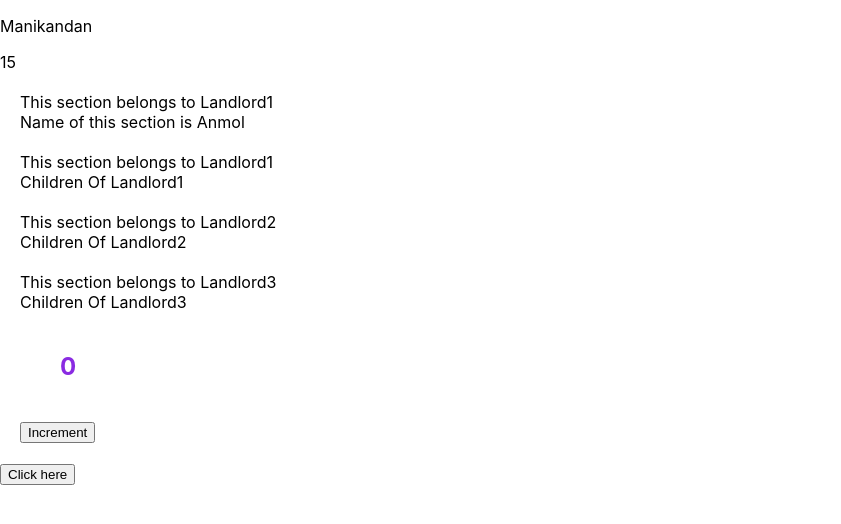
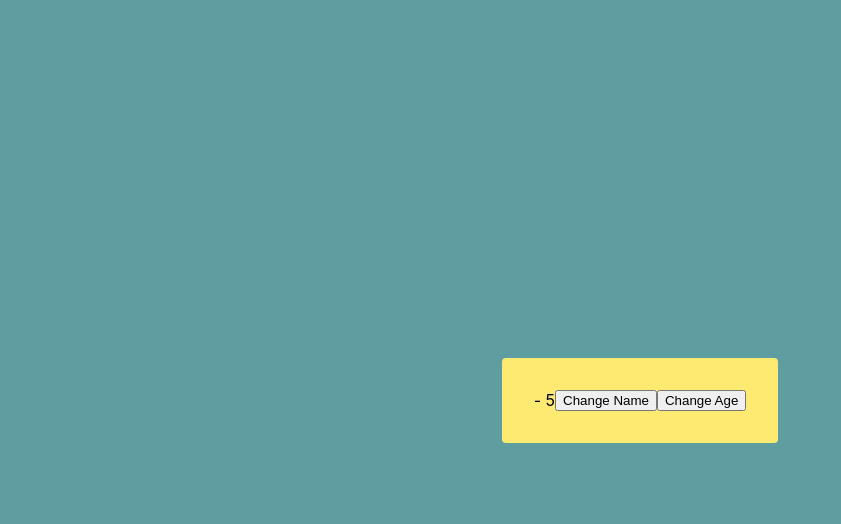
Before and after one commit to Manikandan-Pradeep/anmol_react_class, a React (Create React App) app: page / in a window 1280 px wide. Shown: the top 524 px of the page, without its empty margins (0-841 px from the left). Built offline with nearby package versions, Linux system fonts and the light colour scheme.

Commit message:
useRefs and useCallbacks explained

```diff
--- a/src/App.css
+++ b/src/App.css
@@ -1,17 +1,17 @@
-.section {
-    padding-left: 20px;
-    font-size: 16px;
-    margin: 20px 0;
+.appContainer {
+    height: 100vh;
+    width: 100vw;
+    background-color: cadetblue;
+    display: flex;
+    align-items: center;
+    justify-content: center;
 }
 
-.counter {
-    margin: 40px;
-    color: blueviolet;
-    font-size: 24px;
-    font-weight: 700
+.child {
+    background-color: rgb(255, 234, 113);
+    display: flex;
+    align-items: center;
+    justify-content: center;
+    padding: 32px;
+    border-radius: 4px;
 }
-
-.counterContainer {
-    margin: 20px 0;
-    padding-left: 20px;
-}
--- a/src/App.js
+++ b/src/App.js
@@ -1,25 +1,22 @@
-import React, { Component, Fragment } from 'react';
+import React, { useState } from 'react';
 import './App.css';
-import { Child, Child2 } from './Export'
+import StateEffectChild from './StateEffectChild'
+import RefChild from './RefChild'
+import UseCallbackChild from './UseCallbackChild'
 
-class App extends Component {
-  render = () => {
-    return (
-        <>
-          <div className="asdknasdl">
-            This is a Parent
-            <Child></Child>
-          </div>
-          <div className="asdknasdl">
-            This is a Parent
-            <Child></Child>
-          </div>
-        </>
-      // React.createElement('div', {className: 'asdknasdl'}, (
-      //   React.createElement(Child, null, 'This is Child' )
-      // ))
-    )
-  }
+const App = (props) => {
+
+  const [visible, setVisible] = useState(true)
+  const [name, setName] = useState('Anmol')
+
+  return (
+    <div className="appContainer">
+      {/* {visible ? <StateEffectChild name="Ram"/> : null}  */}
+      {/* {visible ? <RefChild name={name}/> : null}  */}
+      {visible ? <UseCallbackChild name="anmol"/> : null}
+      {/* <button onClick={() => setVisible(!visible)}>Parent Button</button> */}
+    </div>
+  )
 }
 
 export default App;
--- a/src/Application.js
+++ /dev/null
@@ -1,67 +0,0 @@
-import React, { Component } from 'react'
-import OwnerSection from './Section'
-import SetStateExplained from './StateExplanation'
-
-class Application extends Component {
-
-    constructor() {
-        super()
-        this.state = {
-            name: 'Manikandan',
-            age: 15,
-            visible: true
-        }
-    }
-
-    clickHandler = () => {
-        this.setState({
-            name: 'Anmol',
-            age: 25,
-            visible: !this.state.visible
-        })
-    }
-
-    render() {
-        return (
-            <div>
-                {
-                    this.state.visible ?
-                    (
-                        <>
-                            <p>{this.state.name}</p>
-                            <p>{this.state.age}</p>
-                        </>
-                    )
-                    :
-                    null
-                }
-
-                <OwnerSection owner="Landlord1" name="Anmol"/>
-
-                <OwnerSection owner="Landlord1">
-                    <div>
-                        Children Of Landlord1
-                    </div>
-                </OwnerSection>
-
-                <OwnerSection owner="Landlord2">
-                    <div>
-                        Children Of Landlord2
-                    </div>
-                </OwnerSection>
-
-                <OwnerSection owner="Landlord3">
-                    <div>
-                        Children Of Landlord3
-                    </div>
-                </OwnerSection>
-
-                <SetStateExplained/>
-
-                <button onClick={this.clickHandler}>Click here</button>
-            </div>
-        )
-    }
-}
-
-export default Application
--- /dev/null
+++ b/src/RefChild.js
@@ -0,0 +1,49 @@
+import React, { useState, useEffect, useCallback, useRef } from 'react';
+
+const RefChild = (props) => {
+
+    // constructor() {
+    //     // this.childRef = createRef(null) - Class Components
+    // }
+
+    // This method will not work in functional components, since the below line of code will always be initialized to null for every render
+    // let childRef = null
+
+    const childRef = useRef(null)
+    const countRef = useRef(0)
+    const [child, setChild] = useState(null)
+
+    useEffect(() => {
+        if(childRef.current) {
+            childRef.current.style.backgroundColor = 'red'
+        }
+    }, [])
+
+    const changeCSS = () => {
+        if(childRef.current) {
+            if(childRef.current.style.backgroundColor === 'blue') {
+                childRef.current.style.backgroundColor = 'red'
+            } else {
+                childRef.current.style.backgroundColor = 'blue'
+            }
+        }
+        // countRef.current = countRef.current + 1
+        countRef.current += 1
+    }
+
+    const changeState = () => {
+        setChild('adnsakldna')
+    }
+
+    return (
+        <div ref={childRef} className="child">
+            {
+                (countRef && countRef.current) ? <div>{countRef.current}</div> : null
+            }
+            <button onClick={changeCSS}>Increment Ref</button>
+            <button onClick={changeState}>Change State</button>
+        </div>
+    )
+}
+
+export default RefChild;
--- a/src/Section.js
+++ /dev/null
@@ -1,34 +0,0 @@
-import React, { Component } from 'react'
-import './App.css'
-
-// class Section extends Component {
-//     render() {
-//         let name = `${this.props.owner}'s`
-//         return (
-//             <div className="section">
-//                 <div>This section belongs to {name}</div>
-//                 {
-//                     this.props.children
-//                 }
-//             </div>
-//         )
-//     }
-// }
-
-const Section = (props) => {
-    const { owner, children, name } = props
-
-    return (
-        <div className="section">
-            <div>This section belongs to {owner}</div>
-            {
-                children
-            }
-            {
-                name ? <div>Name of this section is {name}</div> : null
-            }
-        </div>
-    )
-}
-
-export default Section
--- /dev/null
+++ b/src/StateEffectChild.js
@@ -0,0 +1,82 @@
+import React, { useState, useEffect } from 'react';
+
+// Rules for using hooks
+// 1. hooks can only be used in functional components
+// 2. hooks name will always start with 'use'
+// 3. all the hooks that we call inside a functional component must be of the same order
+
+const StateEffectChild = (props) => {
+
+    // this.state = {
+    //     visible: false,
+    //     name: '',
+    // }
+    // this.state.visible = value of the visible state
+    // this.setState({
+    //  visible: 0
+    // }) -- setter
+
+    const [visible, setVisible] = useState('SOMETHING')
+    const [name, setName] = useState(visible)
+
+    const [isVisibleChanged, setVisibleChanged] = useState(false)
+    const [isNameChanged, setNameChanged] = useState(false)
+
+    const handleClick = () => {
+        setVisible('SOMETHING ELSE CHANGED')
+    }
+
+    const handleClickName = () => {
+        setName('SOMETHING ELSE CHANGED')
+    }
+
+    const handleBoth = () => {
+        setVisible('CHANGED')
+        setName('CHANGED')
+    }
+
+    // [] - dependency array
+    // useEffect takes in a callback function and a dependency array
+    // whenever items in the dep array changes, call the entire functional component
+    useEffect(() => {
+        if(visible === 'SOMETHING') {
+            setVisibleChanged(false)
+        } else {
+            setVisibleChanged(true)
+        }
+    }, [visible])
+
+    useEffect(() => {
+        if(visible === 'SOMETHING') {
+            setNameChanged(false)
+        } else {
+            setNameChanged(true)
+        }
+    }, [name])
+
+    useEffect(() => {
+        if(isNameChanged && isVisibleChanged) {
+            console.log('Both of them changed')
+        }
+    }, [isVisibleChanged, isNameChanged])
+
+
+    useEffect(() => {
+        console.log('Mount 2')
+        return () => {
+            // code that you write here would be considered as componentWillUnmount()
+            console.log('Unmount 2')
+        }
+    }, [])
+
+    return (
+        <div className="child">
+            <div>{name} - {visible}</div>
+            <button onClick={handleClick}>Child Button - Change Visibility</button>
+            <button onClick={handleClickName}>Child Button - Change Name</button>
+            <button onClick={handleBoth}>Change Both State</button>
+        </div>
+    )
+}
+
+export default StateEffectChild;
--- a/src/StateExplanation.js
+++ /dev/null
@@ -1,72 +0,0 @@
-import React, { Component } from 'react'
-
-class StateExplanation extends Component {
-    constructor() {
-        super()
-        this.state = {
-            count: 0,
-            name: 'Manikandan'
-        }
-    }
-
-    increment = () => {
-        // --- Batching of setStates
-        // this.setState({
-        //     count: 1
-        // })
-        // this.setState({
-        //     name: 'Anmol',
-        //     count: 2
-        // })
-        // this.setState({
-        //     count: 2,
-        //     name: 'Anmol'
-        // })
-
-        // --- One way of calling setState with the object
-        // this.setState({
-        //     count: this.state.count + 1
-        // })
-        // console.log(this.state.count)
-
-        // --- Second way is through calling it with an object and also with a callback function
-        // this.setState({
-        //     count: this.state.count + 1
-        // }, () => {
-        //     console.log(this.state.count)
-        // })
-
-        // ---- Synchronous/Asynchronous Explanation
-        // console.log('Print this console log1')
-        // console.log('Print this console log2')
-        // setTimeout(() => {
-        //     console.log('Print this after sometime')
-        // }, 1000)
-        // console.log('Print this console log3')
-        // setTimeout(() => {
-        //     console.log('Print this after sometime 2')
-        // }, 0)
-        // console.log('Print this console log4')
-
-        //main thread - 4 consolelogs
-        //side thread - {
-            // setTimeout(() => {
-            //     console.log('Print this after sometime')
-            // }, 1000)
-            // setTimeout(() => {
-            //     console.log('Print this after sometime 2')
-            // }, 0)
-        // }
-    }
-
-    render() {
-        return (
-            <div className="counterContainer">
-                <div className="counter">{this.state.count}</div>
-                <button onClick={this.increment}>Increment</button>
-            </div>
-        )
-    }
-}
-
-export default StateExplanation
--- /dev/null
+++ b/src/UseCallbackChild.js
@@ -0,0 +1,45 @@
+import React, { useState, useEffect, useCallback, useRef } from 'react';
+
+const UseCallbackChild = ({ name: propName }) => {
+
+    const [name, setName] = useState('')
+    const [age, setAge] = useState(5)
+
+    // React.memo - memoizes the result of a function
+    // useCallback - memoizes the memory value of a function
+
+    const triggerThis = useCallback(() => {
+        console.log('Triggering', age)
+    }, [])
+
+    // const triggerThis = () => {
+    //     console.log('Triggering', age)
+    //     setAge(age + 1)
+    // }
+
+    useEffect(() => {
+        triggerThis()
+    }, [name])
+
+    const changeName = () => {
+        if(name === 'Ram') {
+            setName('Shyam')
+        } else {
+            setName('Ram')
+        }
+    }
+
+    const changeAge = () => {
+        setAge(age + 1)
+    }
+
+    return (
+        <div className="child">
+            {name} - {age}
+            <button onClick={changeName}>Change Name</button>
+            <button onClick={changeAge}>Change Age</button>
+        </div>
+    )
+}
+
+export default UseCallbackChild;
--- a/src/index.js
+++ b/src/index.js
@@ -1,8 +1,6 @@
 import React from 'react';
 import ReactDOM from 'react-dom';
 import './index.css';
-// import App from './App';
-// import Anmol, { Child as Manikandan, Child2 } from './Export';
-import Application from './Application'
+import App from './App'
 
-ReactDOM.render(<Application />, document.getElementById('root'));
+ReactDOM.render(<App />, document.getElementById('root'));
```
Also changed, not shown: src/Export.js (deleted, +0 -24 lines).
